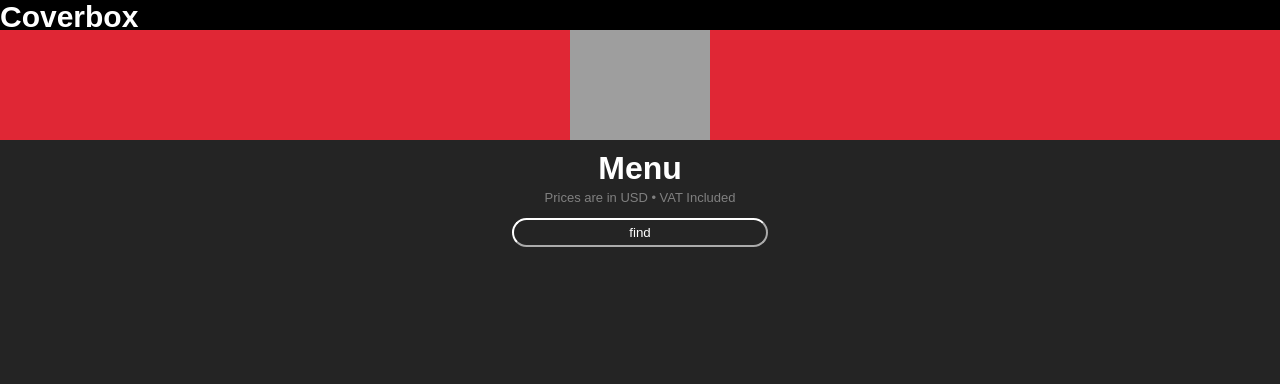
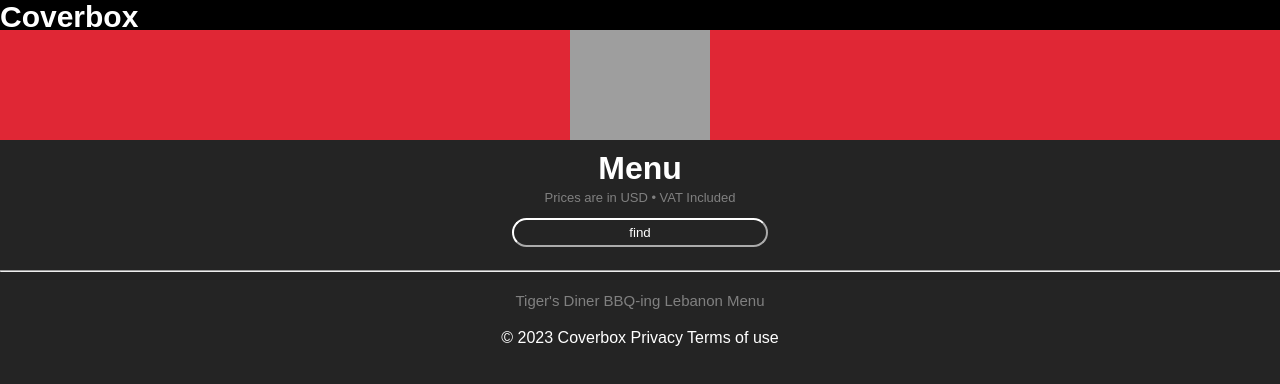
Before and after one commit to Cheaito-Hadi/teigers-menu-flex.github.io, a plain HTML site: page index.html in a window 1280 px wide. Drawn offline with Linux system fonts and the light colour scheme; grey boxes are pictures that could not be loaded.

Commit message:
Added footer with it's styles

```diff
--- a/index.html
+++ b/index.html
@@ -31,5 +31,13 @@
         <button class="find-button">find</button>
     </div>
 
+    <hr />
+    <div class="footer-title">Tiger's Diner BBQ-ing Lebanon Menu</div>
+    <div class="footer-links">
+        © 2023 Coverbox
+        <a href="https://coverbox.app/privacy" target="_blank" class="footer-link"> Privacy</a>
+        <a href="https://coverbox.app/termsofuse" target="_blank" class="footer-link">Terms of use</a>
+    </div>
+
 </body>
 </html>
--- a/styles/styles.css
+++ b/styles/styles.css
@@ -70,3 +70,28 @@
     width: 20%;
 
 }
+
+.footer-title {
+    font-family: sans-serif;
+    color: grey;
+    text-align: center;
+    font-size: 15px;
+    margin: 20px;
+}
+
+.footer-links{
+    font-family: sans-serif;
+    color: white;
+    text-align: center;
+    margin-bottom: 20px;
+}
+
+.footer-link:hover{
+    color: #960048;
+    text-decoration: underline;
+}
+
+a {
+    text-decoration: none;
+    color: white;
+}
```
